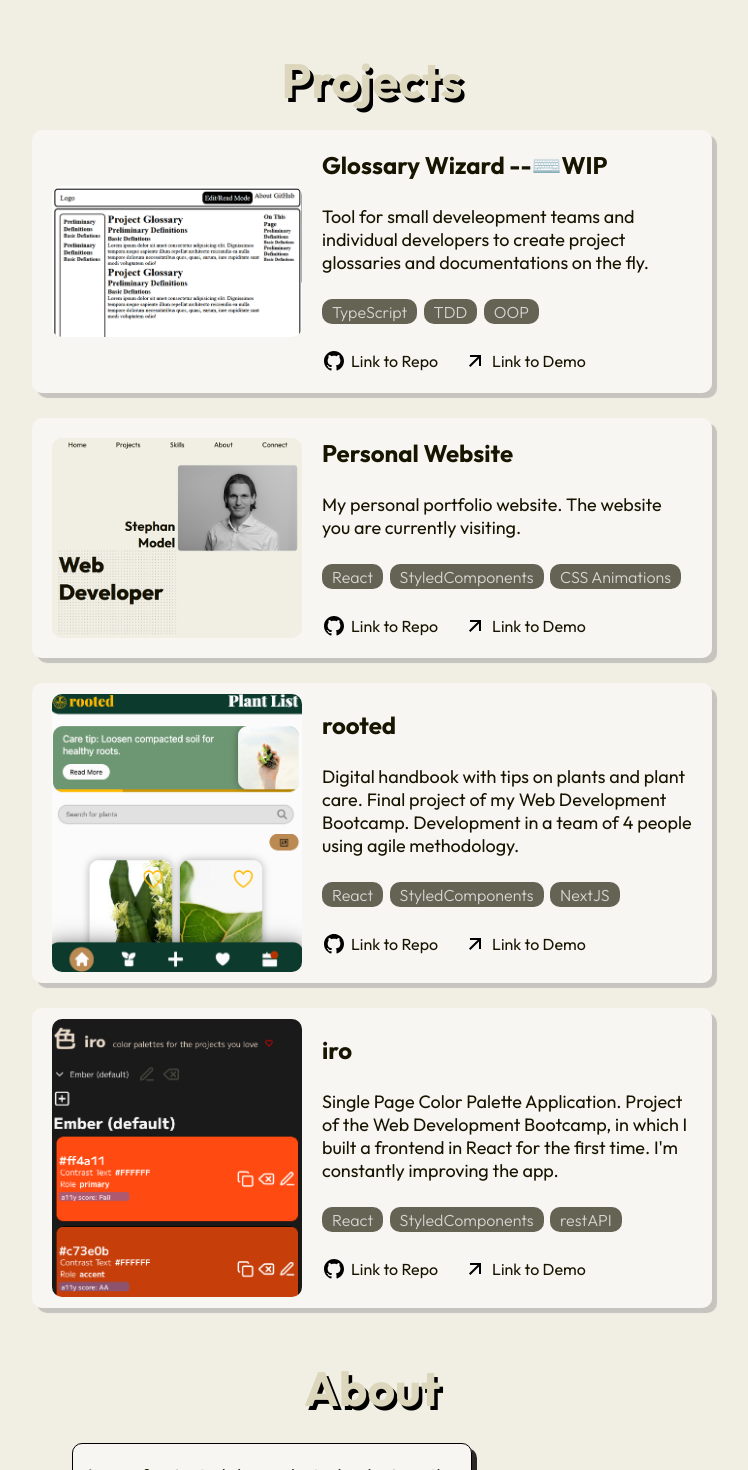
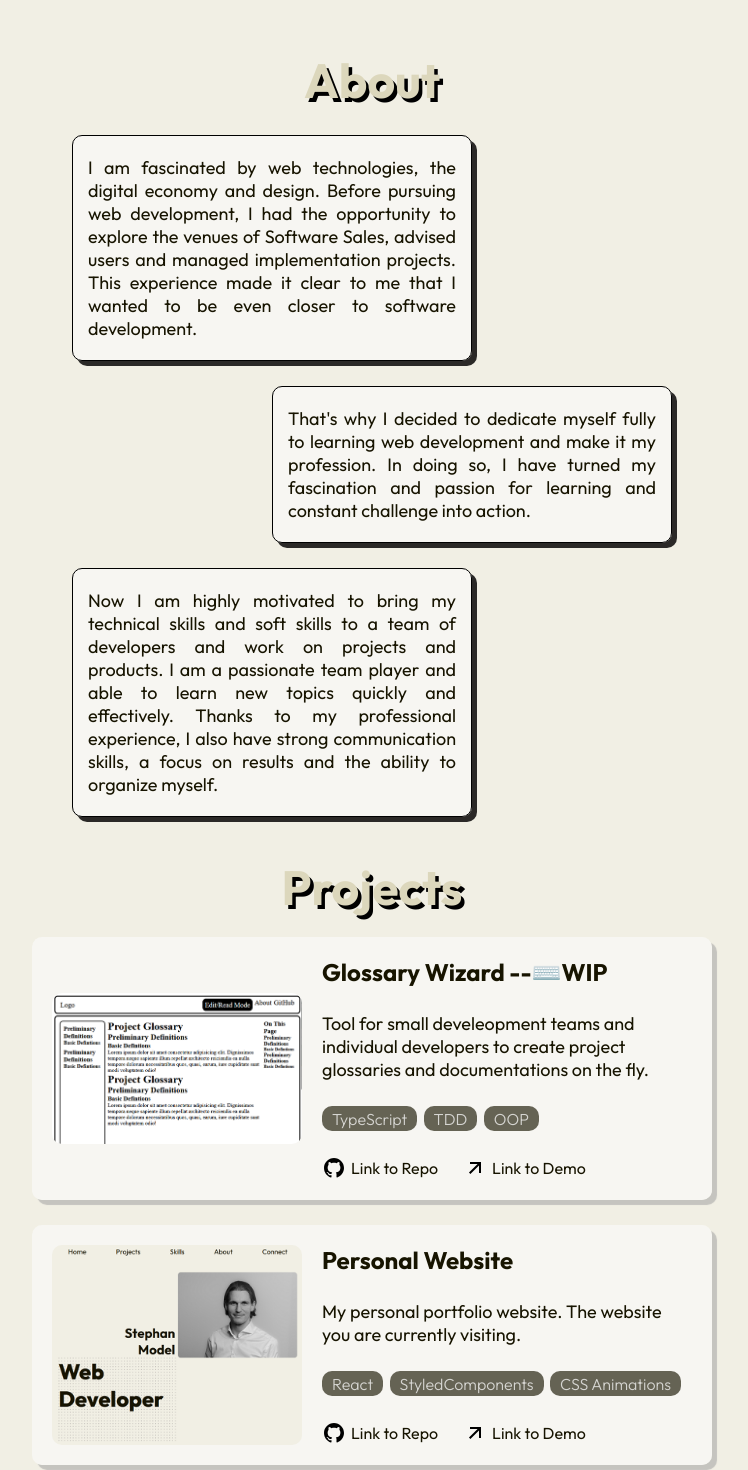
Before and after one commit to StephMode/personal-website, a React (Vite) app: page / in a window 1280 px wide. Shown: the part 840-2310 px from the top of the page, without its empty margins (268-1016 px from the left). Built offline with nearby package versions, Linux system fonts and the light colour scheme.

Commit message:
feat: change order of sections on website to home>about etc, adjust navbar comp

```diff
--- a/src/App.jsx
+++ b/src/App.jsx
@@ -18,12 +18,12 @@ export default function App() {
           </StyledSection>
         </ThemeProvider>
 
+        <StyledSection id="about">
+          <AboutPage />
+        </StyledSection>
+
         <StyledSection id="projects">
           <ProjectsPage />
-        </StyledSection>
-
-        <StyledSection id="about">
-          <AboutPage />
         </StyledSection>
 
         <ThemeProvider theme={connectPage}>
--- a/src/components/layout/Navbar.jsx
+++ b/src/components/layout/Navbar.jsx
@@ -2,7 +2,7 @@ import styled from "styled-components";
 import Navlink from "../ui/Navlink";
 
 export default function () {
-  const navbarItems = ["Home", "Projects", "About", "Connect"];
+  const navbarItems = ["Home", "About", "Projects", "Connect"];
   const generateNavLink = (navItem) => "#" + navItem.toLowerCase();
 
   return (
```
